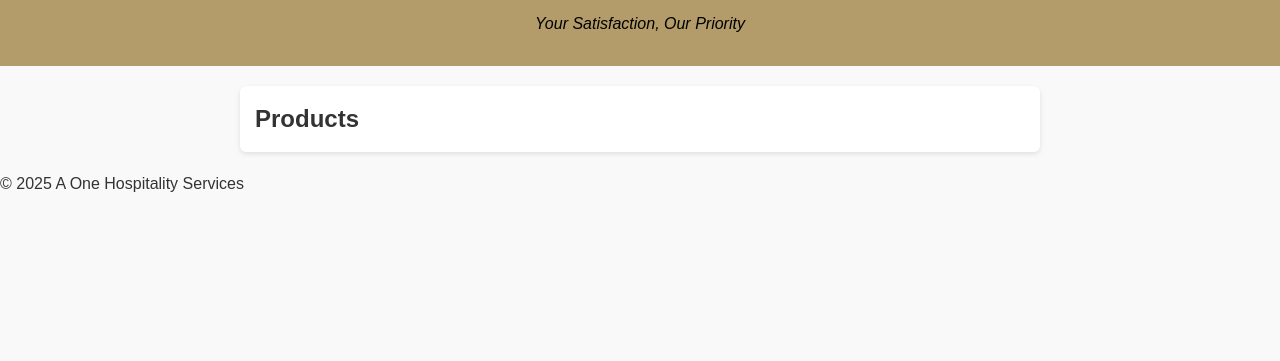
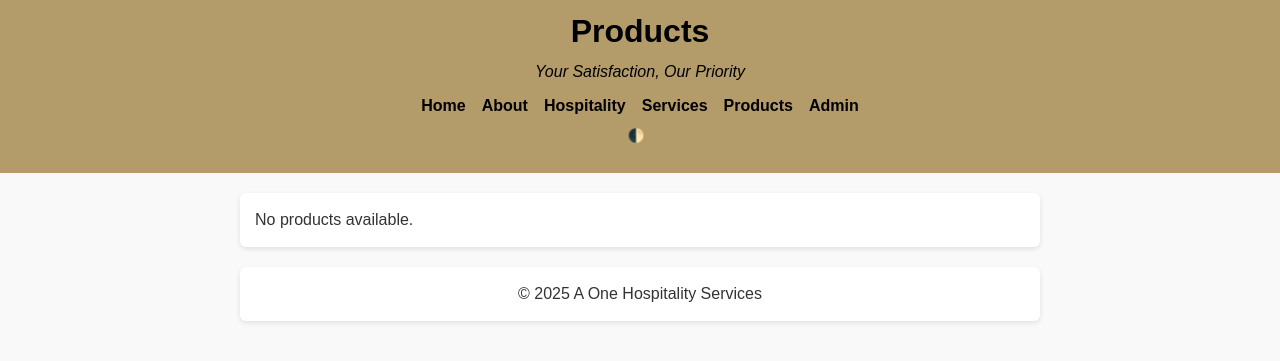
Before and after one commit to Mdumar008/similar, a website: page product.html in a window 1280 px wide. Shown: the part 47-408 px from the top of the page. Drawn offline with Linux system fonts and the light colour scheme.

Commit message:
Update product.html

```diff
--- a/product.html
+++ b/product.html
@@ -1,55 +1,53 @@
+<!-- product.html -->
 <!DOCTYPE html>
 <html lang="en">
 <head>
-  <meta charset="UTF-8"/>
-  <meta name="viewport" content="width=device-width,initial-scale=1"/>
-  <title>Loading…</title>
-  <link rel="stylesheet" href="style.css"/>
+  <meta charset="UTF-8" />
+  <meta name="viewport" content="width=device-width, initial-scale=1.0"/>
+  <title>Products</title>
+  <link rel="stylesheet" href="style.css" />
   <script src="data-defaults.js"></script>
+  <script src="theme-toggle.js" defer></script>
 </head>
 <body>
-  <header>
-    <img class="logo" src="" alt="Logo">
-    <h1 id="pageTitle"></h1>
+  <header class="page-header">
+    <img src="images/logo.png" alt="Logo" class="logo" />
+    <h1 id="pageTitle">Products</h1>
     <p class="tagline"></p>
     <nav id="mainNav"></nav>
+    <button id="themeToggle" class="theme-toggle">🌓</button>
   </header>
 
-  <section class="section">
-    <h2>Products</h2>
-    <div id="productList"></div>
-  </section>
+  <main class="section products-grid" id="productList"></main>
 
-  <footer>
-    <p>&copy; 2025 A One Hospitality Services</p>
+  <footer class="section" style="text-align:center;">
+    &copy; 2025 A One Hospitality Services
   </footer>
 
   <script>
-    let site = JSON.parse(localStorage.getItem("siteData")) || DEFAULT_DATA;
-    localStorage.setItem("siteData", JSON.stringify(site));
+    const site = JSON.parse(localStorage.getItem("siteData")) || DEFAULT_DATA;
+    document.querySelector(".logo").src = site.global.logo;
+    document.querySelector(".tagline").textContent = site.global.tagline;
+    document.getElementById("pageTitle").textContent = site.pages.product?.title || "Products";
 
-    document.querySelector("header .logo").src = site.global.logo;
-    document.querySelector(".tagline").textContent = site.global.tagline;
     const nav = document.getElementById("mainNav");
-    site.pages.product.nav.forEach(i => {
+    site.pages.index.nav.forEach(link => {
       const a = document.createElement("a");
-      a.href = i.href; a.textContent = i.text;
+      a.href = link.href;
+      a.textContent = link.text;
       nav.appendChild(a);
     });
 
-    document.getElementById("pageTitle").textContent = site.pages.product.title;
-
-    // render products
-    const products = site.products;
     const list = document.getElementById("productList");
+    const products = site.products || [];
     list.innerHTML = products.length
       ? products.map(p => `
           <div class="product-card">
             <img src="${p.image}" alt="${p.name}">
-            <div>
+            <div class="info">
               <h3>${p.name}</h3>
-              <p><strong>Category:</strong> ${p.category}</p>
               <p>${p.desc}</p>
+              <small>Category: ${p.category}</small>
             </div>
           </div>
         `).join("")
```
